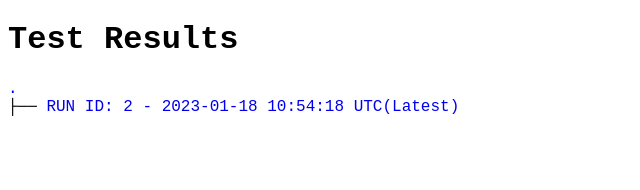
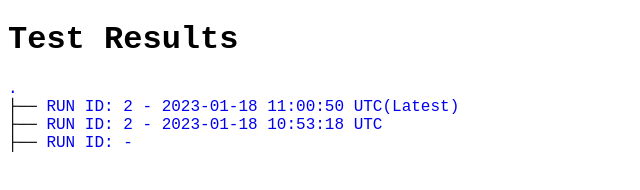
Before and after one commit to Nina878/office, a plain HTML site: page index.html in a window 1280 px wide. Shown: the whole page, without its empty margins (0-640 px from the left). Drawn offline with Linux system fonts and the light colour scheme.

Commit message:
Automated deployment: Wed Jan 18 11:00:53 UTC 2023 17eff127deed2a50b467ae09f2cdc3989dbf913e

```diff
--- a/index.html
+++ b/index.html
@@ -26,5 +26,7 @@
 	<h1>Test Results</h1><p>
 	<a href=".">.</a><br>
 
-├── <a href=./2/index.html>RUN ID: 2 - 2023-01-18 10:54:18 UTC(Latest)</a><br>
+├── <a href=./2/index.html>RUN ID: 2 - 2023-01-18 11:00:50 UTC(Latest)</a><br>
+├── <a href=./2/>RUN ID: 2 -  2023-01-18 10:53:18 UTC </a><br>
+├── <a href=.//>RUN ID:  -   </a><br>
 </html>
```
Also changed, not shown: 2/export/influxDbData.txt.
